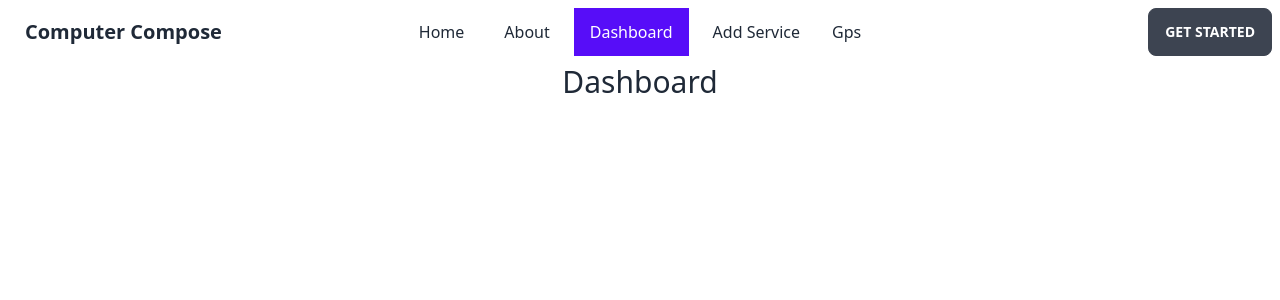
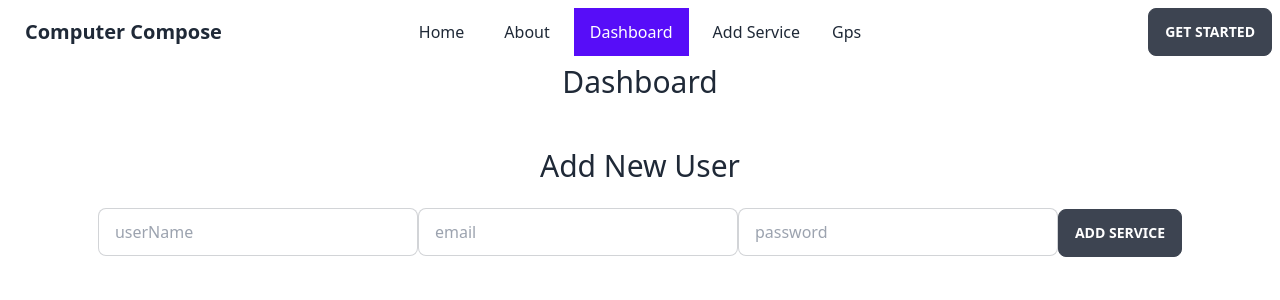
Before and after one commit to mollikacomputer/computer-client, a React (Create React App) app: page /dashboard in a window 1280 px wide. Shown: the top 300 px of the page. Built offline with nearby package versions, Linux system fonts and the light colour scheme.

Commit message:
add new user form ui done

```diff
--- /dev/null
+++ b/src/Components/Dashboard/AddUser.js
@@ -0,0 +1,64 @@
+import React, { useState } from 'react';
+
+const AddUser = () => {
+    const [user, setUser] = useState();
+    const handleAddUser = event =>{
+        event.preventDefault();
+        const userName = event.target.userName.value;
+        const email = event.target.email.value;
+        const password = event.target.password.value;
+        const userInfo = {userName, email, password};
+        console.log(userInfo);
+
+    }
+    return (
+        <div>
+            <h2 className='text-3xl' > Add New User</h2>
+        <br />
+        <form onSubmit={handleAddUser}>
+
+          <input
+            type="text"
+            name="userName"
+            placeholder="userName"
+            className="input input-bordered w-full max-w-xs"
+          />
+          <input
+            type="text"
+            name="email"
+            placeholder="email"
+            className="input input-bordered w-full max-w-xs"
+          />
+          <input
+            type="password"
+            name="password"
+            placeholder="password"
+            className="input input-bordered w-full max-w-xs"
+          />
+          <input type="submit" value="Add service" className="btn" />
+        </form>
+    {/*
+        Total Service {user?.length}
+          <ul>
+          {
+             users?.map( user =><li
+             key={user?.id}
+             >
+
+              {user?.name}
+
+              <button className="btn btn-outline" onClick={()=>handleDeleteService(service._id)} > X </button>
+
+              <Link to={`/updateservice/${service._id}`} > <button className="btn btn-outline" >Update</button> </Link>
+
+              </li> )
+
+          }
+
+          </ul>
+*/}
+      </div>
+    );
+};
+
+export default AddUser;
--- a/src/Components/Dashboard/Dashboard.js
+++ b/src/Components/Dashboard/Dashboard.js
@@ -1,8 +1,12 @@
 import React from 'react';
+import AddUser from './AddUser';
 const Dashboard = () => {
     return (
         <div>
             <h2 className='text-3xl' >Dashboard</h2>
+            <br/>
+            <br/>
+            <AddUser/>
         </div>
     );
 };
```
